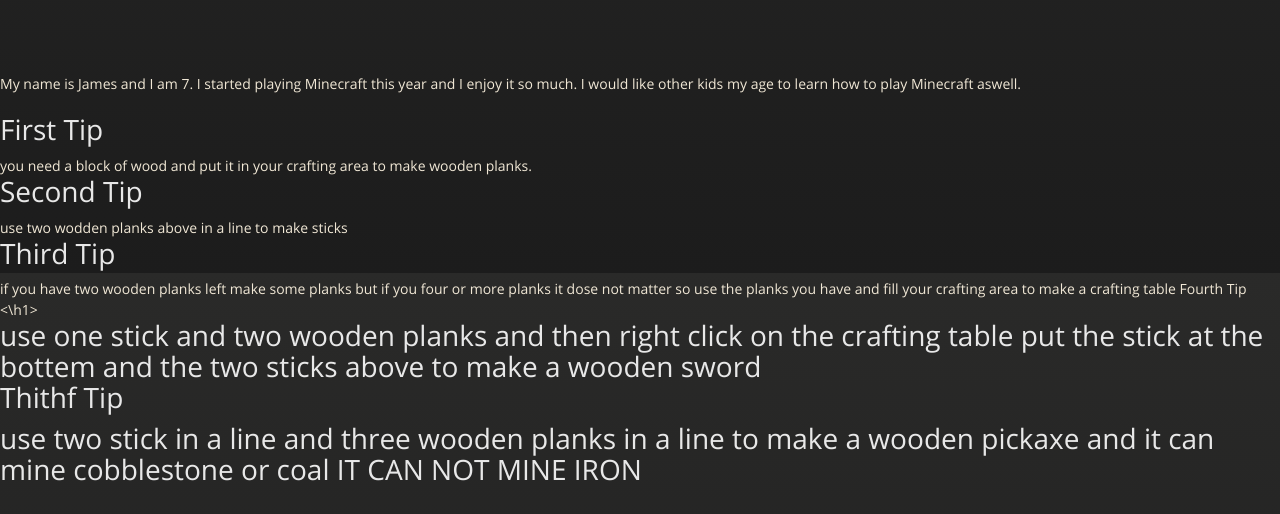
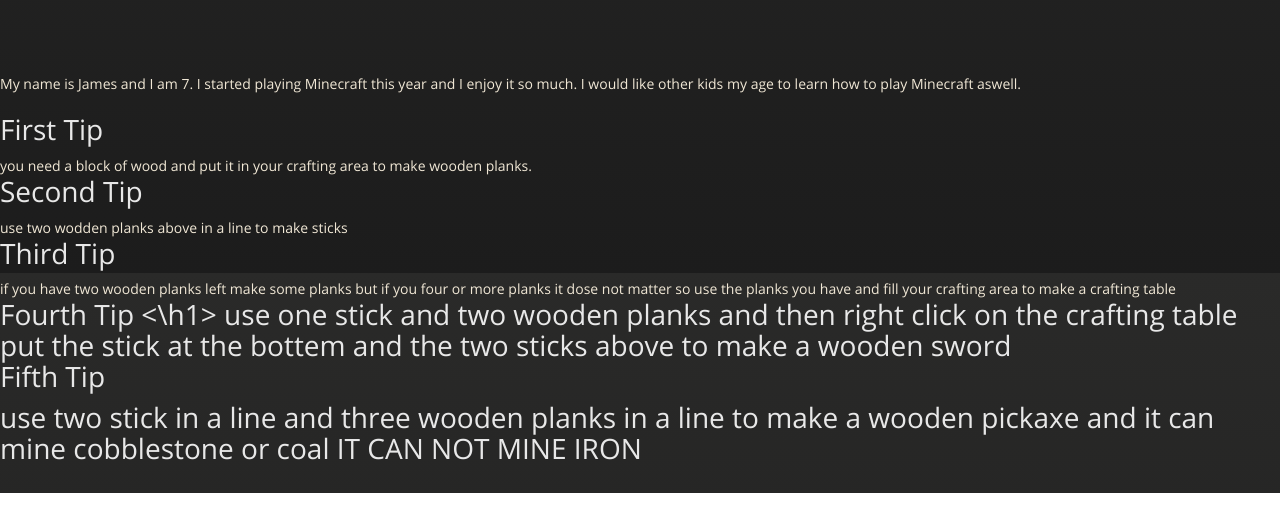
Before and after one commit to badboyjames/badboyjames.github.io, a plain HTML site: page index.html in a window 1280 px wide. Shown: the part 527-1041 px from the top of the page. After the commit the page ends 1020 px from the top, so only its background shows below. Drawn offline with nearby package versions, Linux system fonts and the light colour scheme.

Commit message:
Update index.html

```diff
--- a/index.html
+++ b/index.html
@@ -60,17 +60,15 @@ I started playing Minecraft this year and I enjoy it so much. I would like other
         Third Tip </h1>
       if you have two wooden planks left make some planks but if you four or more planks it dose not matter so use the planks you have and fill your crafting area to make a crafting table
 
-        Fourth Tip <\h1>
-        <h1>
+       <h1> Fourth Tip <\h1>
+
            use one stick and two wooden planks and then right click on the crafting table put the stick at the bottem and the two sticks above to make a wooden sword
            <div>
              <h1>
-               Thithf Tip</h1>
+               Fifth Tip</h1>
                use two stick in a line  and three wooden planks in a line to make a wooden pickaxe and it can mine cobblestone or coal IT CAN NOT MINE IRON
-             </h1>
            </div>
-        </h1>
-      </h1>
+
     </div>
     <div>
 
```
